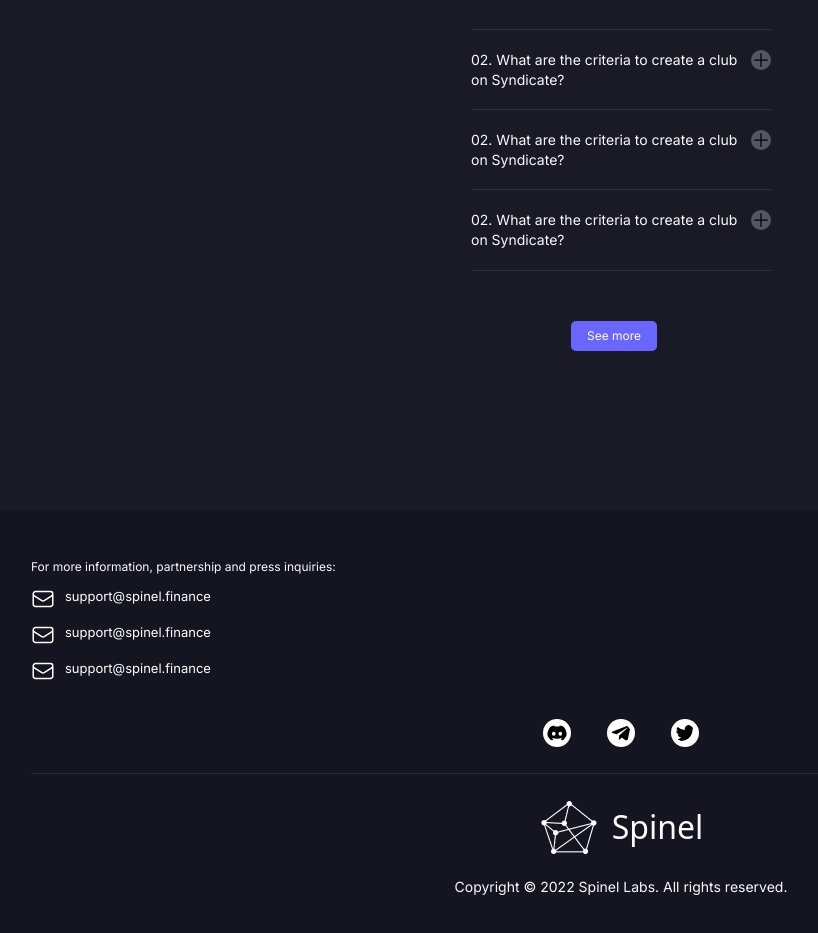
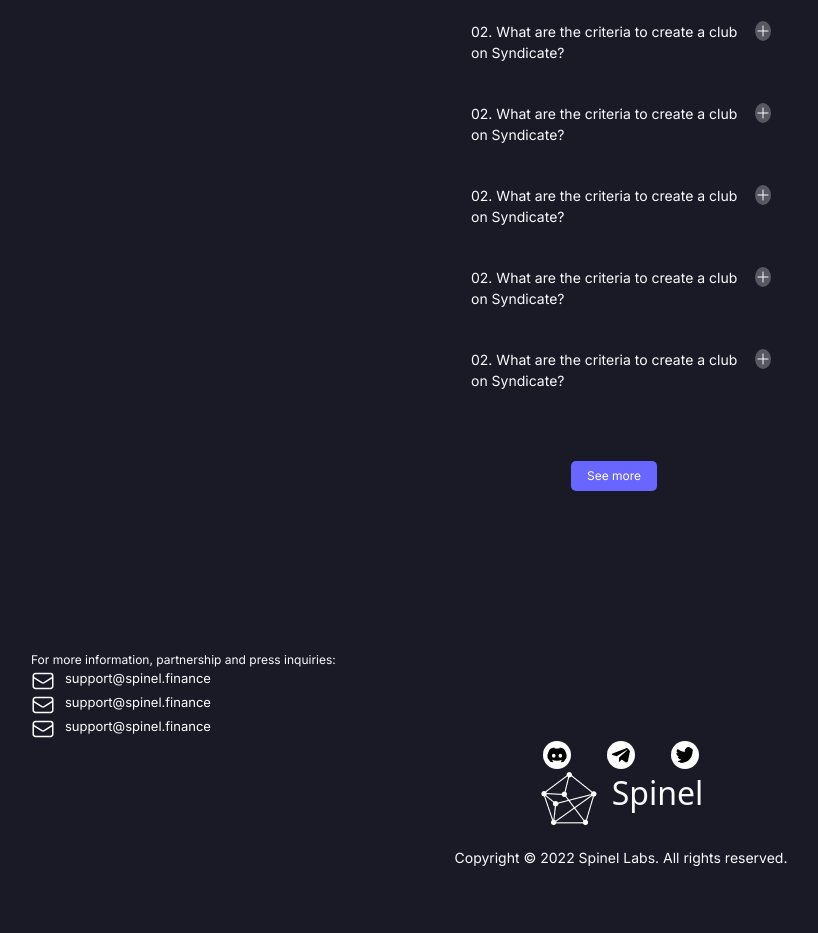
Before and after one commit to TienPhuc02/training-fetch, a Next.js app: page / in a window 1280 px wide. Shown: the part 5066-5999 px from the top of the page, without its empty margins (19-837 px from the left). After the commit the page ends 5934 px from the top, so only its background shows below. Built offline with nearby package versions, Linux system fonts and the light colour scheme.

Commit message:
fix bug logo

```diff
--- a/src/containers/FAQ/FAQ.tsx
+++ b/src/containers/FAQ/FAQ.tsx
@@ -5,21 +5,21 @@ import React from 'react';
 const FAQ = () => {
   return (
     <section className="faq-container mb-[160px]">
-      <p className="title-faq text-[40px] leading-[1] font-secondary text-primary text-center max-w-[642px] mx-auto mb-[80px] sm:text-center sm:mb-[16px] sm:text-[22px]">
+      <p className="title-faq xxl:text-[40px] xxl:leading-[1] font-secondary text-primary text-center xxl:max-w-[642px] mx-auto mb-[80px] sm:text-center sm:mb-[16px] sm:text-[22px]">
         FAQs
       </p>
       <div className="list-faq">
-        <div className="faq-answer-item pb-[40px] border-b border-b-[#FFFFFF1A]">
+        <div className="faq-answer-item xxl:pb-[40px] xxl:border-b xxl:border-b-[#FFFFFF1A]">
           <div className="flex justify-between mb-[32px]">
-            <p className="text-primary font-primary text-[24px] leading-[1.3] sm:text-[14px]">
+            <p className="text-primary font-primary xxl:text-[24px] xxl:leading-[1.3] sm:text-[14px]">
               01. What is a proposal investment?
             </p>
-            <div className="bg-white w-[40px] h-[40px] rounded-[100%] flex items-center justify-center sm:w-[20px] sm:h-[20px]">
+            <div className="bg-white xxl:w-[40px] xxl:h-[40px] rounded-[100%] flex items-center justify-center sm:w-[20px] sm:h-[20px]">
               <Minus className="size-8 text-[#1A1A27] sm:size-4" />
             </div>
           </div>
 
-          <p className="description-create-investment font-primary text-[16px] text-secondary leading-[1.5] max-w-[1024px] sm:text-[12px] sm:max-w-[270px] ">
+          <p className="description-create-investment font-primary xxl:text-[16px] text-secondary xxl:leading-[1.5] xxl:max-w-[1024px] sm:text-[12px] sm:max-w-[270px] ">
             An investment club is a group of people who pool their capital and
             make investments together. Currently, Syndicate enables you to
             create Web3 Investment Clubs. Syndicate can also help you create
@@ -27,31 +27,46 @@ const FAQ = () => {
           </p>
         </div>
 
-        <div className="faq-question-item flex justify-between pt-[44px] border-b border-b-[#FFFFFF1A] pb-[40px] sm:pt-[20px] sm:pb-[20px]">
-          <p className="text-primary font-primary text-[24px] leading-[1.4] sm:text-[14px]">
+        <div className="faq-question-item flex justify-between xxl:pt-[44px] xxl:border-b xxl:border-b-[#FFFFFF1A] xxl:pb-[40px] sm:pt-[20px] sm:pb-[20px]">
+          <p className="text-primary font-primary xxl:text-[24px] xxl:leading-[1.4] sm:text-[14px]">
             02. What are the criteria to create a club on Syndicate?
           </p>
-          <div className="bg-[#555761] w-[40px] h-[40px] rounded-[100%] flex items-center justify-center sm:w-[20px] sm:h-[20px]">
-            <Plus className="size-8 text-[#FAFAFD]sm:size-4" />
+          <div className="bg-[#555761] xxl:w-[40px] xxl:h-[40px] rounded-[100%] flex items-center xxl:justify-center sm:w-[20px] sm:h-[20px]">
+            <Plus className="size-8 text-[#FAFAFD] sm:size-4" />
           </div>
         </div>
-        <div className="faq-question-item flex justify-between pt-[44px] border-b border-b-[#FFFFFF1A] pb-[40px] sm:pt-[20px] sm:pb-[20px]">
-          <p className="text-primary font-primary text-[24px] leading-[1.4]  sm:text-[14px]">
+        <div className="faq-question-item flex justify-between xxl:pt-[44px] xxl:border-b xxl:border-b-[#FFFFFF1A] xxl:pb-[40px] sm:pt-[20px] sm:pb-[20px]">
+          <p className="text-primary font-primary xxl:text-[24px] xxl:leading-[1.4] sm:text-[14px]">
             02. What are the criteria to create a club on Syndicate?
           </p>
-          <div className="bg-[#555761] w-[40px] h-[40px] rounded-[100%] flex items-center justify-center sm:w-[20px] sm:h-[20px]">
-            <Plus className="size-8 text-[#FAFAFD]sm:size-4" />
+          <div className="bg-[#555761] xxl:w-[40px] xxl:h-[40px] rounded-[100%] flex items-center justify-center sm:w-[20px] sm:h-[20px]">
+            <Plus className="size-8 text-[#FAFAFD] sm:size-4" />
           </div>
         </div>
-        <div className="faq-question-item flex justify-between pt-[44px] border-b border-b-[#FFFFFF1A] pb-[40px] sm:pt-[20px] sm:pb-[20px]">
-          <p className="text-primary font-primary text-[24px] leading-[1.4]  sm:text-[14px]">
+        <div className="faq-question-item flex justify-between xxl:pt-[44px] xxl:border-b xxl:border-b-[#FFFFFF1A] xxl:pb-[40px] sm:pt-[20px] sm:pb-[20px]">
+          <p className="text-primary font-primary xxl:text-[24px] xxl:leading-[1.4] sm:text-[14px]">
             02. What are the criteria to create a club on Syndicate?
           </p>
-          <div className="bg-[#555761] w-[40px] h-[40px] rounded-[100%] flex items-center justify-center sm:w-[20px] sm:h-[20px]">
-            <Plus className="size-8 text-[#FAFAFD]sm:size-4" />
+          <div className="bg-[#555761] xxl:w-[40px] xxl:h-[40px] rounded-[100%] flex items-center xxl:justify-center sm:w-[20px] sm:h-[20px]">
+            <Plus className="size-8 text-[#FAFAFD] sm:size-4" />
           </div>
         </div>
-
+        <div className="faq-question-item flex justify-between xxl:pt-[44px] xxl:border-b xxl:border-b-[#FFFFFF1A] xxl:pb-[40px] sm:pt-[20px] sm:pb-[20px]">
+          <p className="text-primary font-primary xxl:text-[24px] xxl:leading-[1.4] sm:text-[14px]">
+            02. What are the criteria to create a club on Syndicate?
+          </p>
+          <div className="bg-[#555761] xxl:w-[40px] xxl:h-[40px] rounded-[100%] flex items-center xxl:justify-center sm:w-[20px] sm:h-[20px]">
+            <Plus className="size-8 text-[#FAFAFD] sm:size-4" />
+          </div>
+        </div>
+        <div className="faq-question-item flex justify-between xxl:pt-[44px] xxl:border-b xxl:border-b-[#FFFFFF1A] xxl:pb-[40px] sm:pt-[20px] sm:pb-[20px]">
+          <p className="text-primary font-primary xxl:text-[24px] xxl:leading-[1.4] sm:text-[14px]">
+            02. What are the criteria to create a club on Syndicate?
+          </p>
+          <div className="bg-[#555761] xxl:w-[40px] xxl:h-[40px] rounded-[100%] flex items-center xxl:justify-center sm:w-[20px] sm:h-[20px]">
+            <Plus className="size-8 text-[#FAFAFD] sm:size-4" />
+          </div>
+        </div>
         <div className="button-create-investment max-w-[200px] mx-auto sm:max-w-[100px] mt-[50px]">
           <button className="py-[10px] px-[19px] bg-primary text-white text-center text-[18px] font-primary rounded-[5px] sm:text-[12px] sm:py-[6px] sm:px-[16px] ">
             See more
--- a/src/containers/Footer/Footer.tsx
+++ b/src/containers/Footer/Footer.tsx
@@ -5,33 +5,33 @@ import React from 'react';
 
 const Footer = () => {
   return (
-    <div className="footer-container bg-backgroundSecondary px-[120px] pt-[48px] pb-[72px] sm:px-[50px]">
-      <div className="footer-info border-b pb-[26px] border-b-[#FFFFFF1A] mb-[24px]">
-        <div className="contact max-w-[359px] mb-[36px]">
-          <p className="text-primary font-primary text-[14px] leading-[1.4] mb-[12px] sm:text-[12px]">
+    <div className="footer-container xxl:bg-backgroundSecondary xxl:px-[120px] xxl:pt-[48px] xxl:pb-[72px] sm:px-[50px]">
+      <div className="footer-info xxl:border-b xxl:pb-[26px] xxl:border-b-[#FFFFFF1A] xxl:mb-[24px]">
+        <div className="contact xxl:max-w-[359px] xxl:mb-[36px]">
+          <p className="text-primary font-primary xxl:text-[14px] xxl:leading-[1.4] xxl:mb-[12px] sm:text-[12px]">
             For more information, partnership and press inquiries:
           </p>
-          <div className="flex flex-col gap-[12px] max-w-[310px]">
-            <div className="email flex  text-white font-primary text-[16px] sm:text-[13px]">
-              <Letter className="w-6 h-6 mr-[10px] sm:w-4 sm:h-4" />
+          <div className="flex flex-col xxl:gap-[12px] max-w-[310px]">
+            <div className="email flex  text-primary font-primary xxl:text-[16px] sm:text-[13px]">
+              <Letter className="xxl:w-6 xxl:h-6 xxl:mr-[10px] sm:w-4 sm:h-4" />
               <p>support@spinel.finance</p>
             </div>
-            <div className="email flex text-white font-primary text-[16px] sm:text-[13px]">
-              <Letter className="w-6 h-6 mr-[10px] sm:w-4 sm:h-4" />
+            <div className="email flex text-white font-primary xxl:text-[16px] sm:text-[13px]">
+              <Letter className="xxl:w-6 xxl:h-6 xxl:mr-[10px] sm:w-4 sm:h-4" />
               <p>support@spinel.finance</p>
             </div>
-            <div className="email flex text-white font-primary text-[16px] sm:text-[13px]">
-              <Letter className="w-6 h-6 mr-[10px] sm:w-4 sm:h-4" />
+            <div className="email flex text-white font-primary xxl:text-[16px] sm:text-[13px]">
+              <Letter className="xxl:w-6 xxl:h-6 xxl:mr-[10px] sm:w-4 sm:h-4" />
               <p>support@spinel.finance</p>
             </div>
           </div>
         </div>
-        <div className="list-social-media  justify-start sm:justify-center text-white flex gap-[36px]">
+        <div className="list-social-media  xxl:justify-start sm:justify-center text-white flex gap-[36px]">
           <SocialMediaIcons />
         </div>
       </div>
-      <div className="footer-bottom  flex justify-between  flex-row items-center  sm:flex-col sm:gap-[20px]">
-        <div className="flex items-center">
+      <div className="footer-bottom flex justify-between flex-row items-center  sm:flex-col sm:gap-[20px]">
+        <div className="flex xxl:items-center">
           <Image
             alt="img-footer"
             src="/images/footer.png"
--- a/src/containers/Partnerships/Partnerships.tsx
+++ b/src/containers/Partnerships/Partnerships.tsx
@@ -17,7 +17,7 @@ const Partnerships = () => {
         {partnerships.map((partnership, index) => (
           <div
             key={index}
-            className="item-partnerships py-[57px] sm:py-[16px] bg-white rounded-[16px] sm:rounded-[10px]"
+            className="item-partnerships xxl:py-[57px] sm:py-[16px] bg-white rounded-[16px] sm:rounded-[10px]"
           >
             <Image
               src={partnership.src}
```
